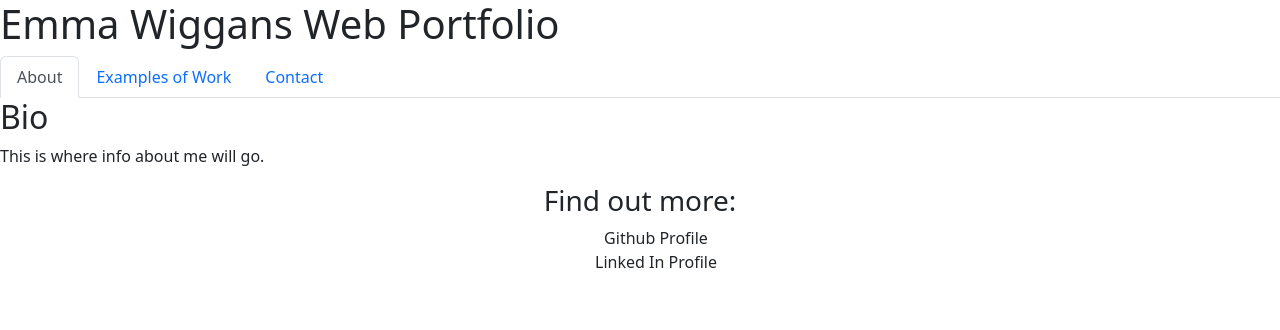
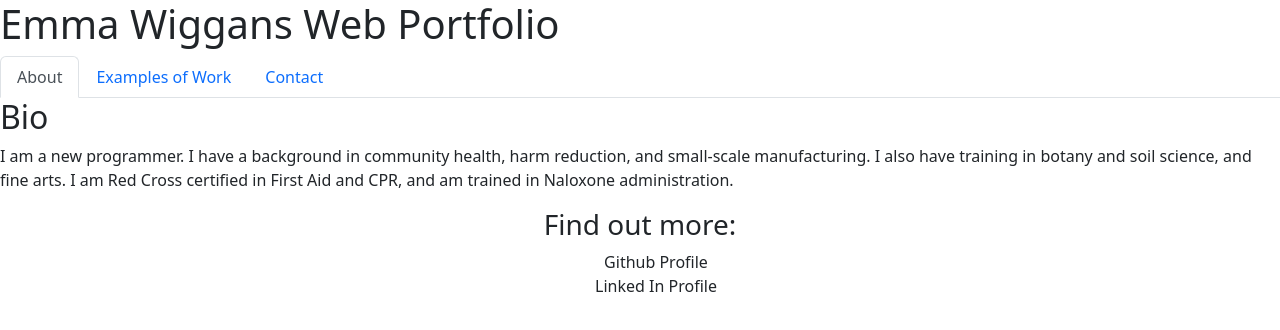
Before and after one commit to eawiggans/eaw-portfolio, a React (Create React App) app: page / in a window 1280 px wide. Shown: the top 330 px of the page. Built offline with nearby package versions, Linux system fonts and the light colour scheme.

Commit message:
added some bio text

```diff
--- a/src/components/pages/About.js
+++ b/src/components/pages/About.js
@@ -5,7 +5,7 @@ export default function About() {
     <div>
       <h2>Bio</h2>
       <p>
-        This is where info about me will go.
+        I am a new programmer. I have a background in community health, harm reduction, and small-scale manufacturing. I also have training in botany and soil science, and fine arts. I am Red Cross certified in First Aid and CPR, and am trained in Naloxone administration.
       </p>
     </div>
   );
--- a/src/components/pages/Contact.js
+++ b/src/components/pages/Contact.js
@@ -35,6 +35,7 @@ function Contact() {
 
   return (
     <div>
+      <h3>Contact me through this form:</h3>
       <form className="form">
         <input
           value={email}
```
